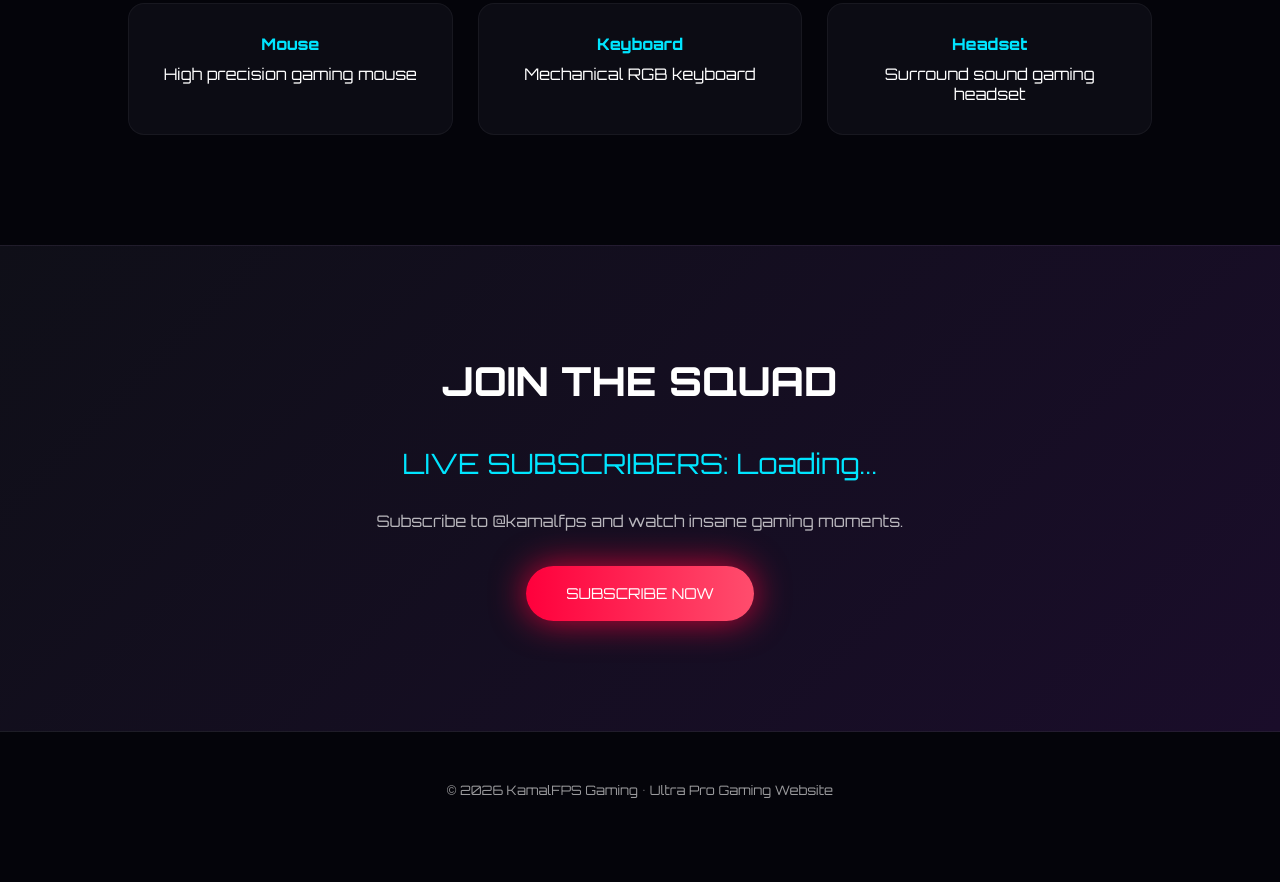
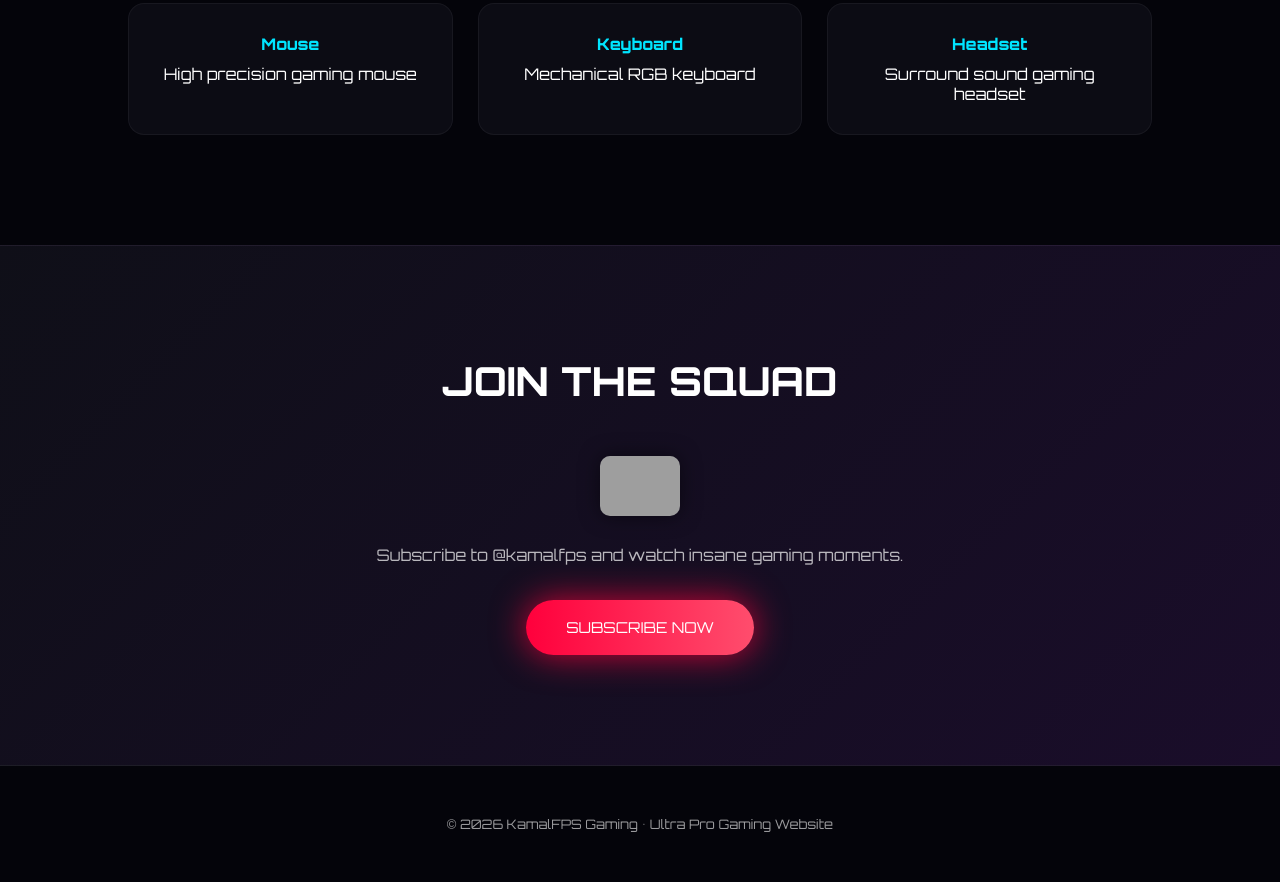
Before and after one commit to eshanawasthi021/kamalfps, a plain HTML site: page index.html in a window 1280 px wide. Shown: the part 1830-2712 px from the top of the page. Before the commit the page ends 2678 px from the top, so only its background shows below. Drawn offline with Linux system fonts and the light colour scheme; grey boxes are pictures that could not be loaded.

Commit message:
Update index.html

```diff
--- a/index.html
+++ b/index.html
@@ -241,9 +241,24 @@ opacity:.6;
 </div><div class="card">
 <h4>Headset</h4>
 <p>Surround sound gaming headset</p>
-</div></div></section><section class="section subscribe-section" id="subscribe"><h2>JOIN THE SQUAD</h2><div style="font-size:28px;margin-top:-10px;margin-bottom:30px;color:#00e5ff">
-LIVE SUBSCRIBERS: <span id="subCount">Loading...</span>
-</div><h2 style="display:none">JOIN THE SQUAD</h2><p style="opacity:.7;margin-bottom:35px">Subscribe to @kamalfps and watch insane gaming moments.</p><a class="btn" href="https://youtube.com/@kamalfps" target="_blank">SUBSCRIBE NOW</a>
+</div></div></section><section class="section subscribe-section" id="subscribe">
+
+<h2>JOIN THE SQUAD</h2>
+
+<div style="margin-top:20px;margin-bottom:25px">
+
+<img src="https://api.socialcounts.org/youtube-live-subscriber-count/@kamalfps"
+style="height:60px;border-radius:10px;box-shadow:0 0 20px rgba(0,0,0,.5);">
+
+</div>
+
+<p style="opacity:.7;margin-bottom:35px">
+Subscribe to @kamalfps and watch insane gaming moments.
+</p>
+
+<a class="btn" href="https://youtube.com/@kamalfps" target="_blank">
+SUBSCRIBE NOW
+</a>
 
 </section><footer>© 2026 KamalFPS Gaming • Ultra Pro Gaming Website
 
```
